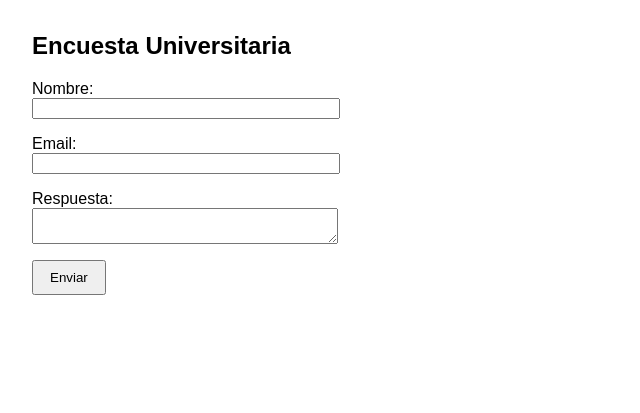
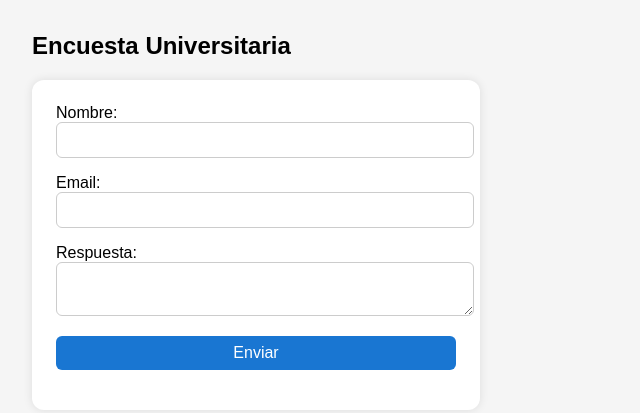
Before and after one commit to Sertralino26/pruebaformgoogle, a plain HTML site: page index.html in a window 1280 px wide. Shown: the whole page, without its empty margins (0-640 px from the left). Drawn offline with Linux system fonts and the light colour scheme.

Commit message:
Enhance form layout and error handling
Updated form styling and improved user feedback messages.

```diff
--- a/index.html
+++ b/index.html
@@ -4,25 +4,61 @@
   <meta charset="utf-8">
   <title>Formulario Universidad</title>
   <style>
-    body { font-family: Arial; margin: 2rem; }
-    input, textarea { display: block; margin-bottom: 1rem; width: 300px; }
-    button { padding: 8px 16px; cursor: pointer; }
-    #mensaje { margin-top: 1rem; font-weight: bold; }
+    body {
+      font-family: Arial, sans-serif;
+      margin: 2rem;
+      background: #f5f5f5;
+    }
+    form {
+      background: white;
+      padding: 1.5rem;
+      border-radius: 12px;
+      max-width: 400px;
+      box-shadow: 0 0 10px rgba(0,0,0,0.1);
+    }
+    input, textarea, button {
+      width: 100%;
+      margin-bottom: 1rem;
+      padding: 8px;
+      font-size: 1rem;
+      border-radius: 6px;
+      border: 1px solid #ccc;
+    }
+    button {
+      background-color: #1976d2;
+      color: white;
+      border: none;
+      cursor: pointer;
+    }
+    button:hover {
+      background-color: #125ea9;
+    }
+    #mensaje {
+      margin-top: 1rem;
+      font-weight: bold;
+    }
   </style>
 </head>
 <body>
   <h2>Encuesta Universitaria</h2>
   <form id="miForm">
-    <label>Nombre: <input name="nombre" required></label>
-    <label>Email: <input name="email" type="email" required></label>
-    <label>Respuesta: <textarea name="respuesta" required></textarea></label>
+    <label>Nombre:</label>
+    <input name="nombre" required>
+
+    <label>Email:</label>
+    <input name="email" type="email" required>
+
+    <label>Respuesta:</label>
+    <textarea name="respuesta" required></textarea>
+
     <button type="submit">Enviar</button>
   </form>
 
   <div id="mensaje"></div>
 
   <script>
-    const SCRIPT_URL = "https://script.google.com/macros/s/AKfycbxufgeT-sI3pP629ASQlhiEU2bszIacQB8i-4645hibjdOc3arcfOJ0w68Gb2rWNkw/exec"; // tu URL
+    // ⚠️ Reemplaza con TU URL del script desplegado
+    const SCRIPT_URL = "https://script.google.com/macros/s/AKfycbxufgeT-sI3pP629ASQlhiEU2bszIacQB8i-4645hibjdOc3arcfOJ0w68Gb2rWNkw/exec";
 
     document.getElementById("miForm").addEventListener("submit", async (ev) => {
       ev.preventDefault();
@@ -38,6 +74,7 @@
         });
 
         const json = await res.json();
+
         if (json.success) {
           mensaje.textContent = "✅ Enviado correctamente";
           mensaje.style.color = "green";
@@ -47,7 +84,7 @@
           mensaje.style.color = "red";
         }
       } catch (err) {
-        mensaje.textContent = "⚠️ Error de conexión: " + err;
+        mensaje.textContent = "⚠️ Error de conexión: " + err.message;
         mensaje.style.color = "red";
       }
     });
```
